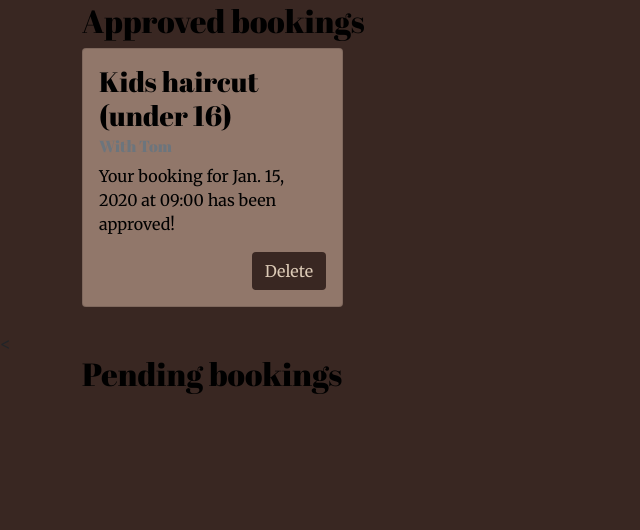
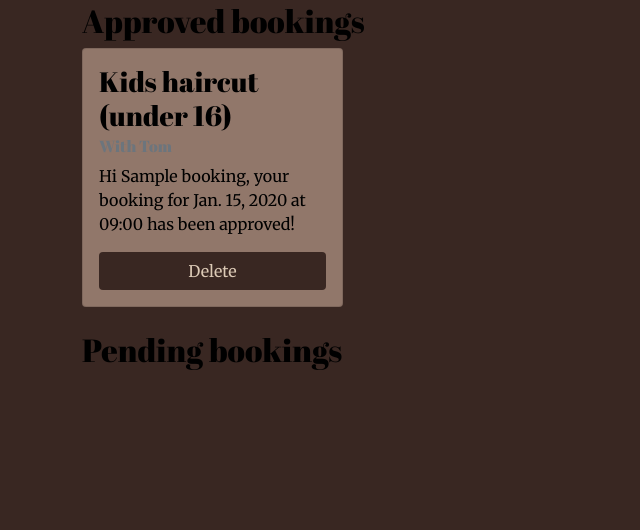
Before and after one commit to kcichy37/fourth-portfolio-project, a Django app: page /mybookings/ in a window 1280 px wide. Shown: the part 158-688 px from the top of the page, without its empty margins (0-640 px from the left). Run offline with Django 3.2, Linux system fonts and the light colour scheme; a user stored in the database is signed in; tables that the repository leaves empty hold one stand-in row (values such as "Sample post").

Commit message:
Add comments and clean up code

```diff
--- a/barber_booking/form.py
+++ b/barber_booking/form.py
@@ -4,6 +4,11 @@ import datetime
 
 
 class BookingForm(forms.ModelForm):
+    """
+        Booking form which
+        creates a form template
+        that is viewed on booking.html.
+    """
     class Meta:
         model = Booking
         fields = ('name', 'surname', 'date', 'time', 'barber',
--- a/barber_booking/models.py
+++ b/barber_booking/models.py
@@ -3,6 +3,7 @@ from django.contrib.auth.models import User
 from django.db.models.signals import pre_save
 
 
+# Choice of services for user to pick from.
 SERVICE_CHOICES = (
     ("Kids haircut (under 16)", "Kids haircut (under 16)"),
     ("Kids Skin Fade (under 16)", "Kids Skin Fade (under 16)"),
@@ -15,6 +16,7 @@ SERVICE_CHOICES = (
     ("Senior Cut (Over 65)", "Senior Cut (Over 65)")
 )
 
+# Choice of time for user to pick from.
 TIME_CHOICES = (
     ("09:00", "09:00"),
     ("09:45", "09:45"),
@@ -29,6 +31,7 @@ TIME_CHOICES = (
     ("16:30", "16:30"),
 )
 
+# Choice of barbers for users to pick from.
 BARBER_CHOICES = (
     ("Tom", "Tom"),
     ("Jason", "Jason"),
@@ -40,6 +43,11 @@ BARBER_CHOICES = (
 
 
 class Booking(models.Model):
+    """
+        Booking model containing
+        all booking information +
+        registered user information.
+    """
     name = models.CharField(max_length=200, null=True)
     surname = models.CharField(max_length=200, null=True)
     username = models.CharField(max_length=200, null=True)
@@ -52,10 +60,20 @@ class Booking(models.Model):
     approved = models.BooleanField(default=False)
 
     class Meta:
-        ordering = ["created_on"]
+        """
+            Ordering of bookings
+            in Admins panel.
+        """
+
+        ordering = ["-created_on"]
 
 
 class Querie(models.Model):
+    """
+        Queries model containing
+        basic information a user
+        has to provide for Admin.
+    """
     name = models.CharField(max_length=200, null=True)
     surname = models.CharField(max_length=200, null=True)
     email = models.EmailField()
@@ -63,4 +81,8 @@ class Querie(models.Model):
     query = models.TextField()
 
     class Meta:
-        ordering = ["created_on"]
+        """
+            Ordering of bookings
+            in Admin panel.
+        """
+        ordering = ["-created_on"]
--- a/barber_booking/views.py
+++ b/barber_booking/views.py
@@ -12,6 +12,10 @@ def index(request):
 
 
 def bookingform(request):
+    """
+        Posts data to booking form
+        and renders the booking page.
+    """
     form = BookingForm(data=request.POST)
     if form.is_valid():
         form.instance.username = request.user
@@ -23,12 +27,24 @@ def bookingform(request):
 
 
 def mybooking(request):
-    my_booking = Booking.objects.filter(username=User.objects.get(username=request.user))
-    return render(request, 'mybookings.html',
+    """
+        Renders users bookings
+        on my_booking.html, bookings
+        are filtered by users username.
+    """
+    my_booking = Booking.objects.filter(username=User.objects.get(
+                                        username=request.user))
+    return render(request, 'my_booking.html',
                   {'my_booking': my_booking})
 
 
 def editbooking(request, booking_id):
+    """
+        Enables editing by fetching
+        bookings ID's and creating a
+        new form with old information
+        for updating.
+    """
     booking = Booking.objects.get(id=booking_id)
     form = BookingForm(request.POST or None, instance=booking)
     if form.is_valid():
@@ -40,7 +56,7 @@ def editbooking(request, booking_id):
                    'form': form})
 
 
-def deletebooking(request, booking_id):
+def cancelbooking(request, booking_id):
     booking = Booking.objects.get(id=booking_id)
     booking.delete()
     return redirect('mybooking')
--- a/barber_shop/urls.py
+++ b/barber_shop/urls.py
@@ -24,6 +24,6 @@ urlpatterns = [
     path('accounts/', include('allauth.urls')),
     path('mybookings/', views.mybooking, name="mybooking"),
     path('editbooking/<booking_id>', views.editbooking, name="editbooking"),
-    path('deletebooking/<booking_id>', views.deletebooking,
-         name="deletebooking")
+    path('cancelbooking/<booking_id>', views.cancelbooking,
+         name="cancelbooking")
 ]
--- a/templates/account/signup.html
+++ b/templates/account/signup.html
@@ -5,6 +5,7 @@
 {% block head_title %}{% trans "Signup" %}{% endblock %}
 
 {% block content %}
+<div class="container">
   <h1>{% trans "Sign Up" %}</h1>
 
   <p>{% blocktrans %}Already have an account? Then please <a href="{{ login_url }}">sign in</a>.{% endblocktrans %}</p>
@@ -17,5 +18,5 @@
     {% endif %}
     <button type="submit">{% trans "Sign Up" %} &raquo;</button>
   </form>
-
+</div>
 {% endblock %}
--- a/templates/base.html
+++ b/templates/base.html
@@ -21,6 +21,8 @@
 </head>
 
 <body class="d-flex flex-column h-100">
+
+  <!-- Navigation bar -->
   <nav class="bg-color navbar-expand-lg text-center">
     <div class="container-fluid">
       <a class="navbar-brand headings logo" href="#">Barbers</a>
@@ -59,12 +61,14 @@
     </div>
   </nav>
 
+  <!-- Content from templates -->
   <main>
     {% block content %}
     <!-- Content Goes here -->
     {% endblock content %}
   </main>
 
+  <!-- Footer -->
   <footer class="footer mt-auto py-3 bg-color">
     <p class="m-0 text-center text-white"></p>
     <p class="m-0 text-center text-white">Follow us: <i class="fab fa-facebook-square ms-3"></i>
--- a/templates/edit_booking.html
+++ b/templates/edit_booking.html
@@ -4,6 +4,7 @@
 <div class="container">
 <h1>Edit</h1>
 <form action="" method="POST">
+    <!-- Booking form for editing -->
     {% csrf_token %}
     {{ form.as_p }}
     <input type="submit" value="Update" calss="btn btn-primary">
--- a/templates/mybookings.html
+++ b/templates/my_booking.html
@@ -2,6 +2,7 @@
 
 {% block content %}
 
+<!-- Approved bookings -->
 <div class="container">
     <h2 class="headings">Approved bookings</h2>
     <div class="row">
@@ -12,8 +13,8 @@
                 <div class="card-body d-flex flex-column">
                     <h5 class="card-title headings">{{booking.service}}</h5>
                     <h6 class="card-subtitle mb-2 text-muted headings">With {{booking.barber}}</h6>
-                    <p class="card-text">Your booking for {{booking.date}} at {{booking.time}} has been approved!</p>
-                    <a href="" class="btn btn-color align-self-end mt-auto" tabindex="-1" role="button"
+                    <p class="card-text">Hi {{booking.name}}, your booking for {{booking.date}} at {{booking.time}} has been approved!</p>
+                    <a href="{% url 'cancelbooking' booking.id %}" class="btn btn-color mt-auto" tabindex="-1" role="button"
                         aria-disabled="true">Delete</a>
                 </div>
             </div>
@@ -25,7 +26,8 @@
 
 <br>
 
-<<div class="container">
+<!-- Bookings pending approval -->
+<div class="container">
     <h2 class="headings">Pending bookings</h2>
     <div class="row">
         {%for booking in my_booking%}
@@ -34,14 +36,14 @@
             <div class="card h-100">
                 <div class="card-body d-flex flex-column">
                     <h5 class="card-title headings">{{booking.service}}</h5>
-                    <h6 class="card-subtitle mb-2 text-muted headings">{{booking.barber}}</h6>
-                    <p class="card-text">Your booking for {{booking.date}} at {{booking.time}} is waiting for approval
+                    <h6 class="card-subtitle mb-2 text-muted headings">With{{booking.barber}}</h6>
+                    <p class="card-text">Hi {{booking.name}}, your booking for {{booking.date}} at {{booking.time}} is pending approval
                     </p>
-                    <div class="flex-row">
-                        <a href="{% url 'editbooking' booking.id %}" class="btn btn-color"
-                            tabindex="-1" role="button" aria-disabled="true">Edit booking</a>
-                        <a href="{% url 'deletebooking' booking.id %}" class="btn btn-color"
-                            tabindex="-1" role="button" aria-disabled="true">Delete</a>
+                    <div class="flex-row mt-auto">
+                        <a href="{% url 'editbooking' booking.id %}" class="btn btn-color" tabindex="-1" role="button"
+                            aria-disabled="true">Edit booking</a>
+                        <a href="{% url 'cancelbooking' booking.id %}" class="btn btn-color" tabindex="-1" role="button"
+                            aria-disabled="true">Delete</a>
                     </div>
                 </div>
             </div>
@@ -49,6 +51,6 @@
         {%endif%}
         {%endfor%}
     </div>
-    </div>
+</div>
 
-    {% endblock content %}
+{% endblock content %}
```
Also changed, not shown: barber_booking/admin.py (+10 -0 lines), templates/booking.html (+5 -2 lines), templates/index.html (+26 -24 lines), barber_booking/migrations/0016_alter_booking_approved.py (added), barber_booking/migrations/0017_alter_querie_options.py (added), barber_booking/migrations/0018_alter_booking_options.py (added). Lines whose indentation alone changed are shown as unchanged.
